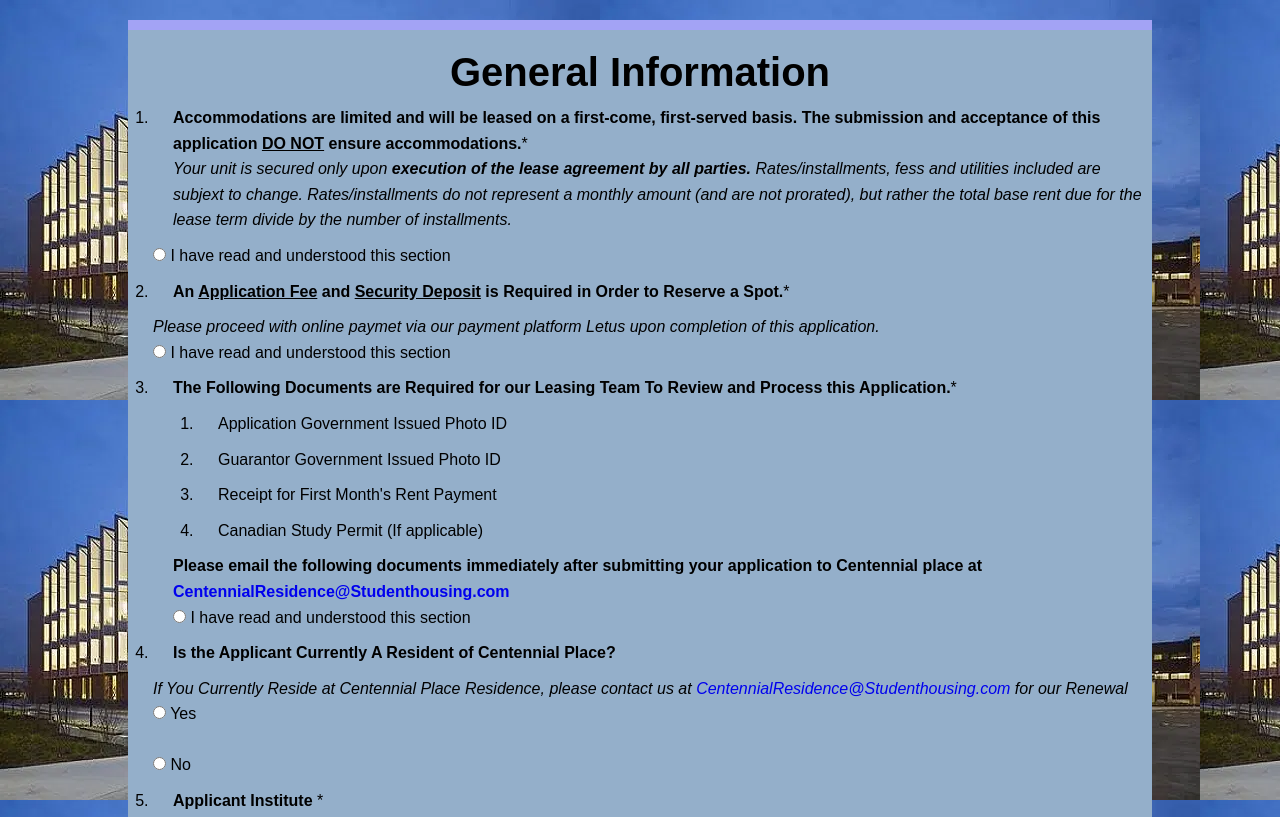
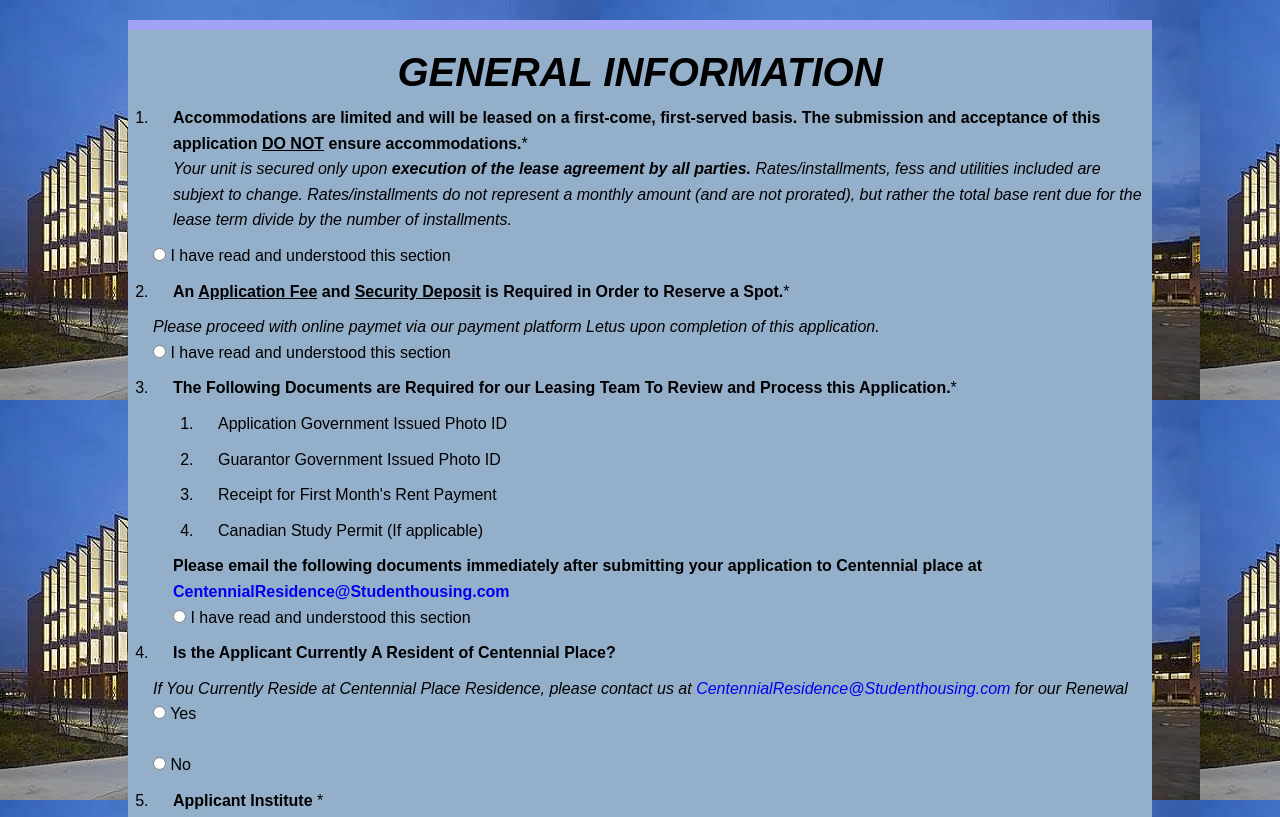
Before and after one commit to AkaJoe01/My-Form-Project, a plain HTML site: page Index.html in a window 1280 px wide. Shown: the top 817 px of the page. Drawn offline with Linux system fonts and the light colour scheme.

Commit message:
update app name

```diff
--- a/Index.html
+++ b/Index.html
@@ -9,7 +9,7 @@
 <body>
     <div class="container">
         <div class="wrapper">
-                <h1 id="title">General Information</h1>
+                <h1 id="title"><i>GENERAL INFORMATION</i></h1>
                     <ol type="1">
                                     <li><strong>Accommodations are limited and will be leased on a first-come, first-served basis. The
                                         submission and acceptance of this application <u>DO NOT</u> ensure accommodations.</strong>*
```
